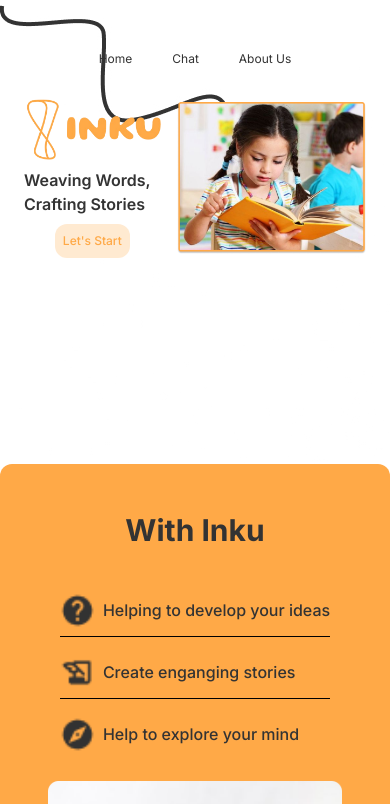
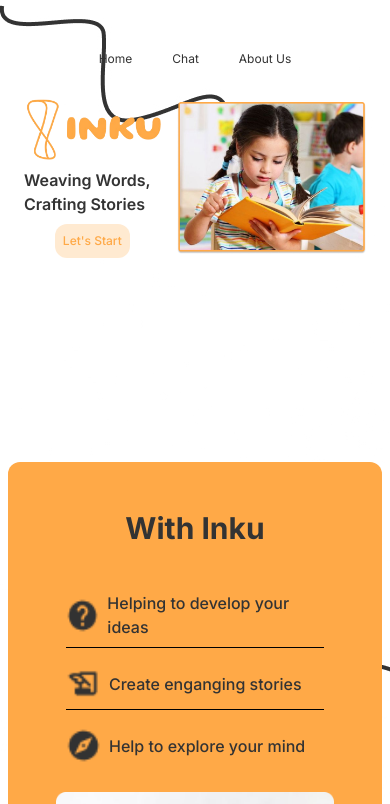
Before and after one commit to MBobyPratama/Inku, a React (Vite) app in the folder client/: page / in a window 390 px wide. Shown: the top 804 px of the page. Built offline with nearby package versions, Linux system fonts and the light colour scheme; a web font is replaced by a local one.

Commit message:
Enhance layout of BenefitCard and Conversation components for better responsiveness and visual consistency

```diff
--- a/client/src/components/BenefitCard.jsx
+++ b/client/src/components/BenefitCard.jsx
@@ -11,7 +11,7 @@ export default function BenefitCard() {
   ];
 
   return (
-    <section id="about" className="mt-10">
+    <section id="about" className=" mx-2 sm:mx-0 mt-10">
       <div className="flex flex-col items-center justify-center h-screen">
         <div className="flex flex-col bg-primary rounded-xl gap-2 p-12">
           <div className="flex flex-col sm:flex-row gap-4 items-center">
--- a/client/src/components/Conversation.jsx
+++ b/client/src/components/Conversation.jsx
@@ -4,10 +4,10 @@ import conversationbg from "../assets/conversationbg.png";
 export default function Conversation({ listRef, data = [], input = [] }) {
   return (
     <section
-      className="flex justify-center  w-screen mt-12 "
+      className="flex justify-center h-full  w-screen mt-12 "
       style={{ backgroundImage: `url(${conversationbg})` }}
     >
-      <div className="flex flex-row justify-between sm:w-screen mx-6  h-screen gap-12  mt-12 sm:ml-20">
+      <div className="flex flex-row justify-between sm:w-screen mx-6 pb-10  h-screen gap-12  mt-12 sm:ml-20">
         <div className="rounded w-full h-fit mt-10">
           <div className=" w-fit"></div>
           <ul>
```
